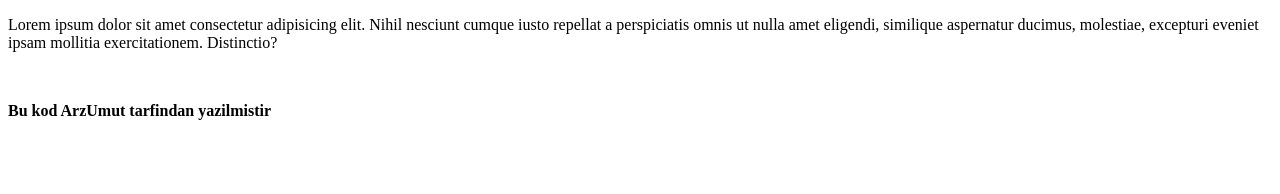
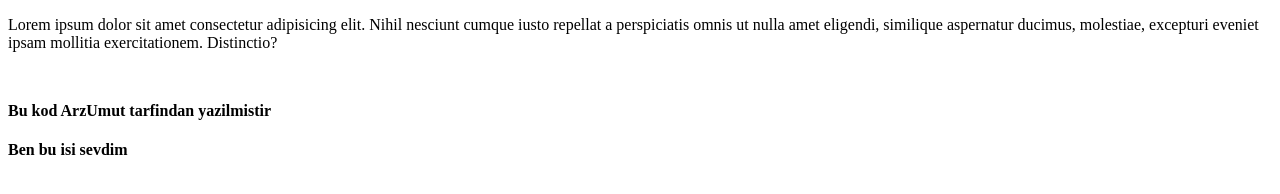
Before and after one commit to ArzUmut/T103, a plain HTML site: page index.html in a window 1280 px wide. Drawn offline with Linux system fonts and the light colour scheme.

Commit message:
Guzel is

```diff
--- a/index.html
+++ b/index.html
@@ -10,5 +10,8 @@
   <p>Lorem ipsum dolor sit amet consectetur adipisicing elit. Nihil nesciunt cumque iusto repellat a perspiciatis omnis ut nulla amet eligendi, similique aspernatur ducimus, molestiae, excepturi eveniet ipsam mollitia exercitationem. Distinctio?</p>
   <br>
   <p> <strong> Bu kod ArzUmut tarfindan yazilmistir </strong> </p>
+  <h4> Ben bu isi sevdim
+
+  </h4>
 </body>
 </html>
```
